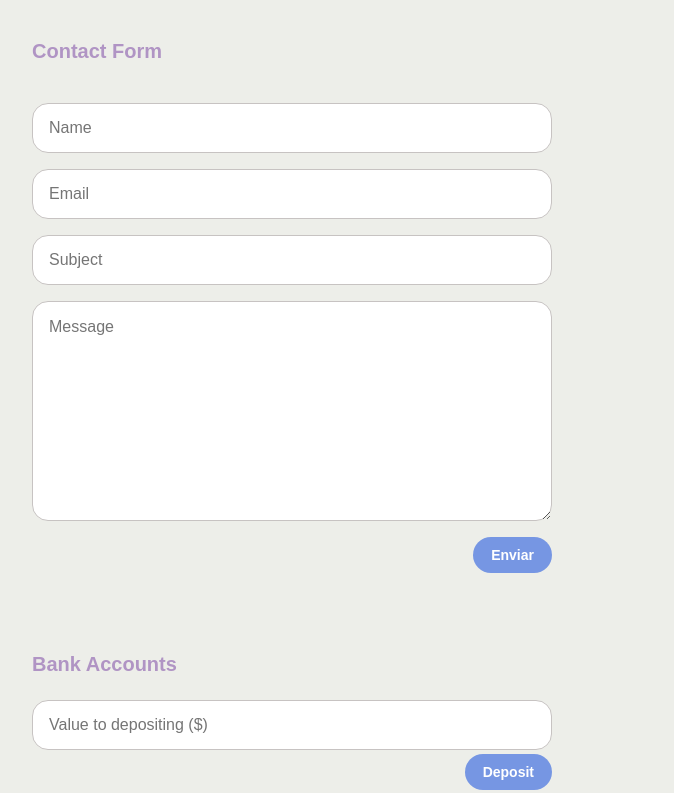
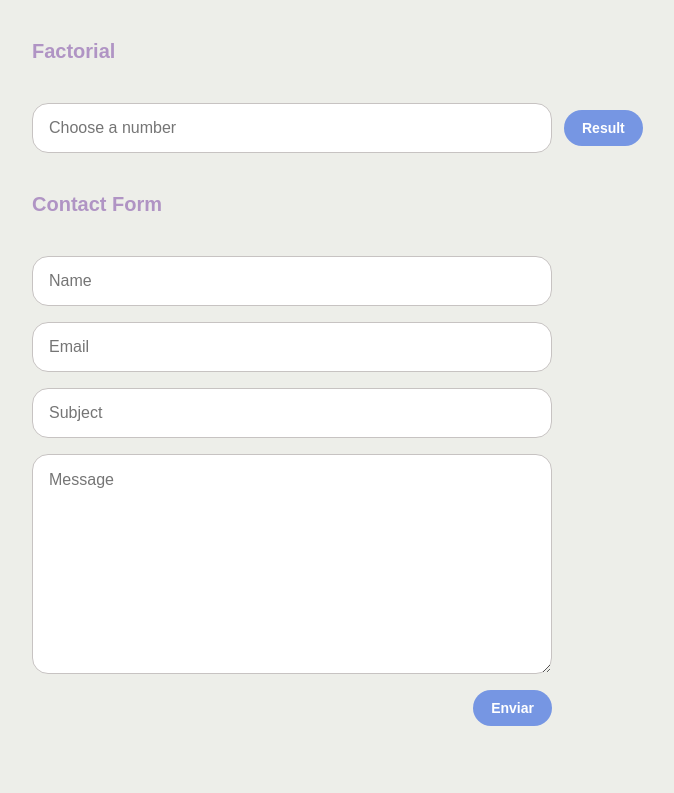
Before and after one commit to Augusto-DF/seletiveProcess, a React app: page / in a window 1280 px wide. Shown: the top 793 px of the page, without its empty margins (348-1022 px from the left). Built offline with nearby package versions, Linux system fonts and the light colour scheme.

Commit message:
feat: Add factorial component

```diff
--- a/src/App.jsx
+++ b/src/App.jsx
@@ -3,10 +3,13 @@ import Form from "./components/Form";
 import TitleSection from "./components/Title-section";
 import { Container } from "./styles/styles";
 import BankAccounts from "./components/Bank-accounts";
+import Factorial from "./components/Factorial";
 
 const App = () => {
   return (
     <Container>
+      <TitleSection label="Factorial" />
+      <Factorial />
       <TitleSection label="Contact Form" />
       <Form />
       <TitleSection label="Bank Accounts" />
--- /dev/null
+++ b/src/components/Factorial/index.jsx
@@ -0,0 +1,39 @@
+import React, { useState } from "react";
+import Input from "../Form/Input";
+import Button from "../Form/Button";
+import { Container, Display } from "./styles";
+
+/**
+ * @description Calculate the factorial of a integer number ( recursive version ).
+ * @param {Number} integer A integer number
+ * @returns {Number} A factorial of integer number.
+ */
+const factorial = (integer = 1) => {
+  console.log("number", integer);
+  if (integer === 0 || integer === 1) return integer;
+  else if (integer > 1) return integer * factorial(integer - 1);
+};
+
+const Factorial = () => {
+  const [value, setValue] = useState(0);
+  const [result, setResult] = useState(false);
+  const onChange = ({ target: { value } }) => {
+    setValue(value);
+  };
+
+  const onClick = () => setResult(factorial(value));
+  return (
+    <Container>
+      <Input
+        name="factorial"
+        type="number"
+        label="Choose a number"
+        onChange={onChange}
+      />
+      <Button label="Result" onClick={onClick} />
+      {result && <Display>Result: {result}</Display>}
+    </Container>
+  );
+};
+
+export default Factorial;
--- /dev/null
+++ b/src/components/Factorial/styles.js
@@ -0,0 +1,14 @@
+import styled from "styled-components";
+
+export const Container = styled.div`
+  margin-top: 40px;
+  display: grid;
+  grid-template-columns: auto auto;
+  align-items: center;
+  gap: 12px;
+`;
+export const Display = styled.span`
+  justify-self: end;
+  font-family: Arial, Helvetica, sans-serif;
+  font-weight: bold;
+`;
```
